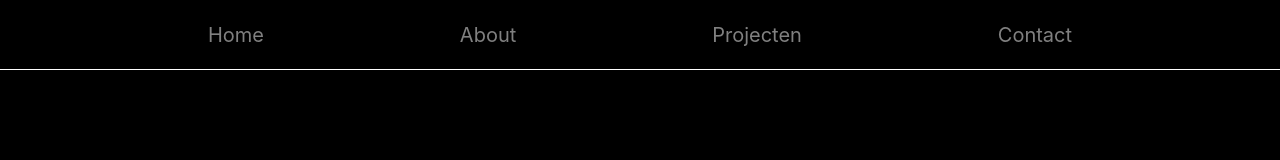
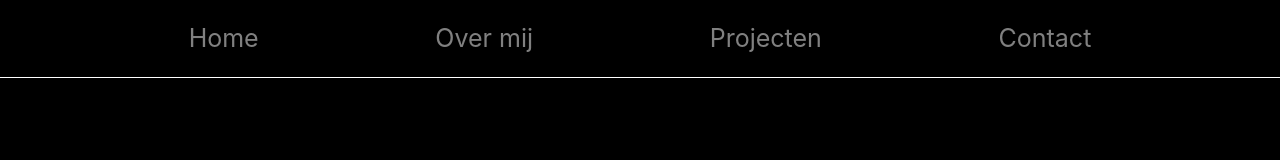
Before and after one commit to Koengreen/Koengreen.github.io, a plain HTML site: page Homepage.html in a window 1280 px wide. Drawn offline with nearby package versions, Linux system fonts and the light colour scheme.

Commit message:
Nav basr gemaakt

```diff
--- a/Homepage.html
+++ b/Homepage.html
@@ -1,3 +1,6 @@
+<!DOCTYPE html>
+<html lang="en">
+<head>
     <!DOCTYPE html>
     <html lang="en">
     <head>
@@ -7,8 +10,12 @@
 
         <link rel="stylesheet" href="https://cdn.jsdelivr.net/npm/bootstrap@4.0.0/dist/css/bootstrap.min.css" integrity="sha384-Gn5384xqQ1aoWXA+058RXPxPg6fy4IWvTNh0E263XmFcJlSAwiGgFAW/dAiS6JXm" crossorigin="anonymous">
 
+        <script src="https://code.jquery.com/jquery-3.3.1.slim.min.js" integrity="sha384-q8i/X+965DzO0rT7abK41JStQIAqVgRVzpbzo5smXKp4YfRvH+8abtTE1Pi6jizo" crossorigin="anonymous"></script>
+
         <script src="https://cdn.jsdelivr.net/npm/bootstrap@4.0.0/dist/js/bootstrap.min.js" integrity="sha384-JZR6Spejh4U02d8jOt6vLEHfe/JQGiRRSQQxSfFWpi1MquVdAyjUar5+76PVCmYl" crossorigin="anonymous"></script>
+
         <link rel="stylesheet" href="css/style.css">
+
         <title>Home</title>
     </head>
     <body>
@@ -17,12 +24,12 @@
               <span class="navbar-toggler-icon"></span>
             </button>
             <div class="collapse navbar-collapse justify-content-center" id="navbarNav">
-          <ul class="navbar-nav">
+              <ul class="navbar-nav text-center"> <!-- added text-center class -->
                 <li class="nav-item">
                   <a class="nav-link" href="#">Home</a>
                 </li>
                 <li class="nav-item">
-              <a class="nav-link" href="#About">About</a>
+                  <a class="nav-link" href="#About">Over mij</a>
                 </li>
                 <li class="nav-item">
                   <a class="nav-link" href="#Projects">Projecten</a>
@@ -41,5 +48,6 @@
 
 
 
+
 </body>
 </html>
--- a/css/style.css
+++ b/css/style.css
@@ -12,8 +12,14 @@ body {
   }
 
   .nav-link {
-    font-size: 20px;
+    font-size: 25px;
     padding: 0 20px;
+    position: relative;
+  }
+  .nav-link:hover{
+    background-color: #FF4136;
+    box-shadow: 0px 0px 10px #FF4136;
+
   }
 
   .navbar-nav {
```
Lines whose indentation alone changed are shown as unchanged.
